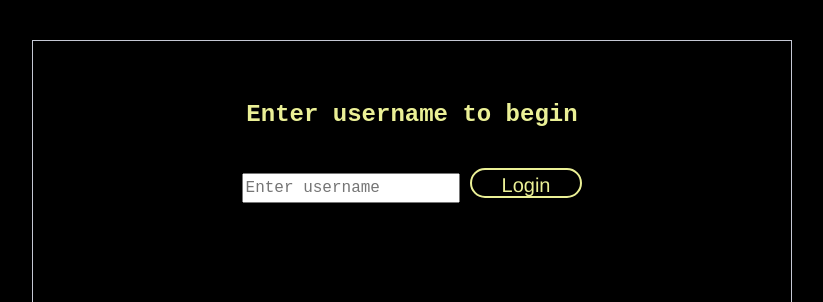
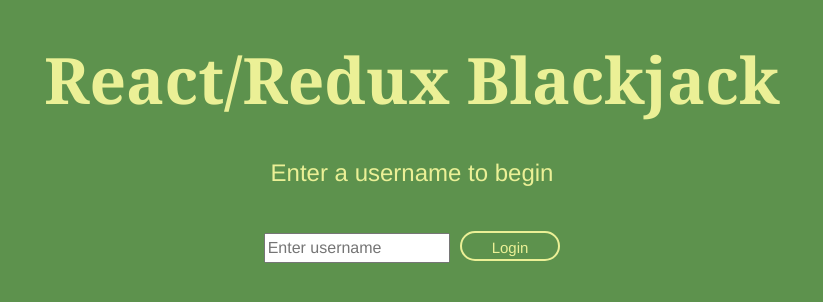
Before and after one commit to cswagerty/react-redux-blackjack, a React app: page / in a window 1280 px wide. Shown: the top 302 px of the page, without its empty margins (228-1051 px from the left). Built offline with nearby package versions, Linux system fonts and the light colour scheme; the HTML template or start-up script is replaced by a standard one.

Commit message:
Layout updates: - updated table with new styles and made full bleed - Added additional PlayerInfo component for dealer - updated login page styles

```diff
--- a/src/app/app.jsx
+++ b/src/app/app.jsx
@@ -9,6 +9,7 @@
 	return (
 		<main id="main">
 			<LoginFormContainer />
+			<PlayerInfoContainer isDealer={true} />
 			<TableContainer />
 			<PlayerInfoContainer />
 		</main>
--- a/src/app/components/login-form.jsx
+++ b/src/app/components/login-form.jsx
@@ -13,7 +13,8 @@
 
         return (
             <section className="player-login-form">
-                <h2>Enter username to begin</h2>
+                <h1>React/Redux Blackjack</h1>
+                <p>Enter a username to begin</p>
                 <form onSubmit={this.handleSubmit}>
                     <input type="text"
                         value={this.state.username}
--- a/src/app/components/player-info.jsx
+++ b/src/app/components/player-info.jsx
@@ -6,7 +6,6 @@
 	return (
 		<section className="player-info">
 			<h2>{username}</h2>
-			<h3>Balance: $1,000</h3>
 		</section>
 	)
 }
--- a/src/app/containers/player-info-container.js
+++ b/src/app/containers/player-info-container.js
@@ -5,9 +5,10 @@
 
 const mapStateToProps = (store, ownProps) => {
     const { player } = store;
+    const { isDealer } = ownProps;
     return {
         visible: player.loggedIn,
-        username: player.username
+        username: isDealer ? 'Dealer' : player.username,
     }
 }
 
--- a/src/styles/_login-form.scss
+++ b/src/styles/_login-form.scss
@@ -2,6 +2,16 @@
     $form-element-height: 30px;
 
     text-align: center;
+
+    h1 {
+        font-family: $serif-default;
+        font-weight: 700px;
+        font-size: 64px;
+    }
+
+    p {
+        font-size: 24px;
+    }
 
     input[type="text"] {
         height: $form-element-height;
--- /dev/null
+++ b/src/styles/_player-info.scss
@@ -0,0 +1,5 @@
+.player-info {
+    text-align: center;
+    color: $yellow-primary;
+    font-family: $serif-default;
+}
--- a/src/styles/_table.scss
+++ b/src/styles/_table.scss
@@ -1,10 +1,11 @@
 .table {
     background-color: $table-color;
-    border: 1px solid $yellow-primary;
+    border: 10px solid $light-brown;
     display: flex;
     flex-direction: column;
     margin: 40px 0;
-    height: 440px;
+    min-height: 420px;
+    border-radius: 115px;
 
     .player {
         // always display the dealer first and the current user last
@@ -34,6 +35,10 @@
         padding: 8px;
     }
 
+    .player-result {
+        text-align: center;
+    }
+
     .player-actions {
         padding: 20px 0;
         display: flex;
--- a/src/styles/_utils.scss
+++ b/src/styles/_utils.scss
@@ -1,6 +1,13 @@
 // reusable variables
+
+// fonts
+$serif-default: Georgia, serif;
+$sans-default: Helvetica, sans-serif;
+
+// colors
+$light-green: #5D924D;
 $yellow-primary: #EBF096;
-
+$light-brown: #8A5F3F;
 $table-color: #386943;
 $btn-transition-time: 300ms;
 $btn-transition-function: cubic-bezier(0.4, 0, 0.6, 1);
@@ -14,9 +21,7 @@
     $vertical-padding: 10px;
     padding: $vertical-padding/2 30px;
     line-height: $height - $vertical-padding; // center text on button
-    font-size: 20px;
-    font-family: Helvetica, sans-serif;
-    //font-weight: bold;
+    font-size: $height / 2;
     border-radius: $height / 2;
     transition: $btn-transition-time background $btn-transition-function, $btn-transition-time color $btn-transition-function;
 
--- a/src/styles/main.scss
+++ b/src/styles/main.scss
@@ -6,22 +6,19 @@
 @import 'utils';
 @import 'login-form';
 @import 'table';
+@import 'player-info';
 
 * {
     box-sizing: border-box;
 }
 
 html {
-    background-color: black;
+    background-color: $light-green;
     color: $yellow-primary;
-    font-family: "Courier New";
+    font-family: $sans-default;
 }
 
 main {
-    max-width: 760px;
     min-height: 700px;
     margin: 40px auto;
-    border: 1px solid #C5C8D4;
-    padding: 40px;
-    text-align: center;
 }
```
